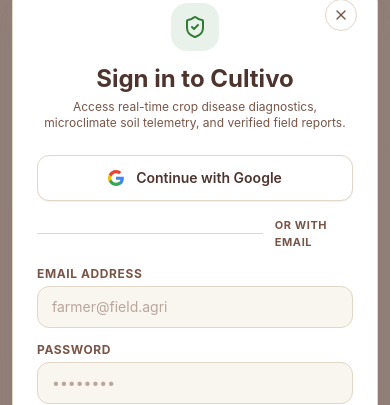
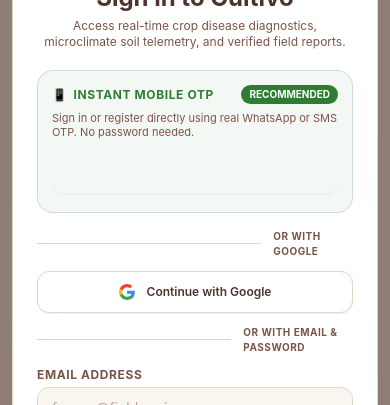
Before and after one commit to soumith-64/Cultio, a Next.js app: page / in a window 390 px wide. Both pictures are taken after a click on the button "AI Scan". Shown: the part 139-544 px from the top of the page. Built offline with nearby package versions, Linux system fonts and the light colour scheme; no server answers; the database is empty.

Commit message:
feat: integrate Phone.Email instant mobile OTP login and registration

```diff
--- /dev/null
+++ b/src/app/api/auth/phone-verify/route.ts
@@ -0,0 +1,70 @@
+import { NextRequest, NextResponse } from 'next/server';
+
+/**
+ * CULTIVO — Phone.Email OTP Verification API
+ * Verifies the authenticated user_json_url returned by Phone.Email gateway
+ * and extracts the verified country code and phone number.
+ */
+
+export async function POST(req: NextRequest) {
+  try {
+    const body = await req.json();
+    const { user_json_url } = body;
+
+    if (!user_json_url || typeof user_json_url !== 'string') {
+      return NextResponse.json(
+        { success: false, error: 'Missing or invalid user_json_url' },
+        { status: 400 }
+      );
+    }
+
+    // Security check: ensure URL points to official phone.email authentication endpoint
+    const parsedUrl = new URL(user_json_url);
+    if (!parsedUrl.hostname.endsWith('phone.email')) {
+      return NextResponse.json(
+        { success: false, error: 'Unauthorized verification URL origin' },
+        { status: 403 }
+      );
+    }
+
+    // Fetch the authenticated JSON profile from phone.email
+    const response = await fetch(user_json_url, {
+      method: 'GET',
+      headers: {
+        'Accept': 'application/json',
+      },
+    });
+
+    if (!response.ok) {
+      return NextResponse.json(
+        { success: false, error: `Failed to retrieve authenticated phone record: ${response.statusText}` },
+        { status: 502 }
+      );
+    }
+
+    const data = await response.json();
+
+    // Extract authenticated parameters from phone.email JSON
+    const countryCode = data.user_country_code || '+91';
+    const rawPhone = data.user_phone_number || '';
+    const fullPhone = `${countryCode} ${rawPhone}`.trim();
+    const firstName = data.user_first_name || '';
+    const lastName = data.user_last_name || '';
+    const fullName = `${firstName} ${lastName}`.trim();
+    const displayName = fullName || `Farmer ${rawPhone ? rawPhone.slice(-4) : 'User'}`;
+
+    return NextResponse.json({
+      success: true,
+      phone: fullPhone,
+      countryCode,
+      phoneNumber: rawPhone,
+      displayName,
+    });
+  } catch (err: any) {
+    console.error('[PhoneVerify API] Error:', err);
+    return NextResponse.json(
+      { success: false, error: err.message || 'Internal server error during phone verification' },
+      { status: 500 }
+    );
+  }
+}
--- a/src/components/auth/AuthModal.tsx
+++ b/src/components/auth/AuthModal.tsx
@@ -4,7 +4,8 @@
 import { useAuth } from '@/context/AuthContext';
 import { Button } from '@/components/ui/Button';
 import { UserRole } from '@/types';
-import { X, Mail, ShieldCheck, Lock, User, Briefcase, Award, Building, ArrowRight } from 'lucide-react';
+import { X, Mail, ShieldCheck, Lock, User, Briefcase, Award, Building, ArrowRight, CheckCircle2 } from 'lucide-react';
+import { PhoneEmailButton } from './PhoneEmailButton';
 
 interface AuthModalProps {
   initialRole?: UserRole;
@@ -17,6 +18,7 @@
     signInWithGoogle,
     signInWithEmail,
     signUpWithEmail,
+    loginWithPhoneEmail,
     isLoading,
   } = useAuth();
 
@@ -25,6 +27,8 @@
   const [email, setEmail] = useState('');
   const [password, setPassword] = useState('');
   const [displayName, setDisplayName] = useState('');
+  const [isVerifyingPhone, setIsVerifyingPhone] = useState(false);
+  const [phoneSuccessMsg, setPhoneSuccessMsg] = useState<string | null>(null);
 
   // Expert-specific registration fields
   const [specialization, setSpecialization] = useState('Plant Pathology & Crop Health');
@@ -45,6 +49,24 @@
     const res = await signInWithGoogle(role);
     if (!res.success && res.error) {
       setErrorMsg(res.error);
+    }
+  };
+
+  const handlePhoneSuccess = async (userJsonUrl: string) => {
+    setIsVerifyingPhone(true);
+    setErrorMsg(null);
+    setPhoneSuccessMsg('Phone verified! Fetching authenticated profile...');
+    try {
+      const res = await loginWithPhoneEmail(userJsonUrl);
+      if (!res.success && res.error) {
+        setErrorMsg(res.error);
+        setPhoneSuccessMsg(null);
+      }
+    } catch {
+      setErrorMsg('Failed to complete phone login. Please try again.');
+      setPhoneSuccessMsg(null);
+    } finally {
+      setIsVerifyingPhone(false);
     }
   };
 
@@ -94,7 +116,7 @@
         </button>
 
         {/* Modal Header */}
-        <div className="text-center mb-6">
+        <div className="text-center mb-5">
           <div className="w-12 h-12 bg-[#2E7D32]/10 text-[#2E7D32] rounded-2xl flex items-center justify-center mx-auto mb-3">
             <ShieldCheck className="w-6 h-6" />
           </div>
@@ -112,11 +134,45 @@
           </div>
         )}
 
+        {/* Phone.Email Instant OTP Sign In / Register */}
+        <div className="p-3.5 rounded-2xl bg-[#2E7D32]/5 border border-[#2E7D32]/20 mb-4 space-y-2">
+          <div className="flex items-center justify-between">
+            <span className="text-xs font-bold uppercase tracking-wider text-[#2E7D32] flex items-center gap-1.5">
+              <span>📱</span>
+              <span>Instant Mobile OTP</span>
+            </span>
+            <span className="text-[10px] font-bold uppercase px-2 py-0.5 rounded-full bg-[#2E7D32] text-white">
+              Recommended
+            </span>
+          </div>
+          <p className="text-[11px] text-[#795548] leading-tight">
+            Sign in or register directly using real WhatsApp or SMS OTP. No password needed.
+          </p>
+          <PhoneEmailButton
+            clientId="13311688567845248231"
+            onSuccess={handlePhoneSuccess}
+            disabled={isLoading || isVerifyingPhone}
+          />
+          {phoneSuccessMsg && (
+            <div className="p-2.5 rounded-xl bg-[#2E7D32]/15 border border-[#2E7D32]/30 text-[#2E7D32] text-xs font-bold flex items-center gap-1.5 animate-fadeIn">
+              <CheckCircle2 className="w-4 h-4 text-[#2E7D32]" />
+              <span>{phoneSuccessMsg}</span>
+            </div>
+          )}
+        </div>
+
+        <div className="relative my-3 flex items-center justify-center">
+          <div className="border-t border-[#E0D7C6] w-full" />
+          <span className="bg-[#FFFFFF] px-3 text-[10px] uppercase tracking-wider text-[#795548] font-bold">
+            Or with Google
+          </span>
+        </div>
+
         {/* Primary Google Auth */}
         <button
           onClick={handleGoogleAuth}
-          disabled={isLoading}
-          className="w-full flex items-center justify-center gap-3 py-3 px-4 rounded-xl border border-[#E0D7C6] bg-[#FFFFFF] hover:bg-[#F9F6F0] text-[#4E342E] font-semibold text-sm shadow-2xs transition-all cursor-pointer min-h-[46px]"
+          disabled={isLoading || isVerifyingPhone}
+          className="w-full flex items-center justify-center gap-3 py-2.5 px-4 rounded-xl border border-[#E0D7C6] bg-[#FFFFFF] hover:bg-[#F9F6F0] text-[#4E342E] font-semibold text-xs shadow-2xs transition-all cursor-pointer min-h-[42px]"
         >
           <svg className="w-4 h-4" viewBox="0 0 24 24">
             <path
@@ -139,10 +195,10 @@
           <span>Continue with Google</span>
         </button>
 
-        <div className="relative my-4 flex items-center justify-center">
+        <div className="relative my-3 flex items-center justify-center">
           <div className="border-t border-[#E0D7C6] w-full" />
-          <span className="bg-[#FFFFFF] px-3 text-[11px] uppercase tracking-wider text-[#795548] font-bold">
-            Or with email
+          <span className="bg-[#FFFFFF] px-3 text-[10px] uppercase tracking-wider text-[#795548] font-bold">
+            Or with email & password
           </span>
         </div>
 
--- /dev/null
+++ b/src/components/auth/PhoneEmailButton.tsx
@@ -0,0 +1,45 @@
+'use client';
+
+import React, { useEffect, useRef } from 'react';
+
+interface PhoneEmailButtonProps {
+  clientId?: string;
+  onSuccess: (userJsonUrl: string) => void;
+  disabled?: boolean;
+}
+
+export const PhoneEmailButton: React.FC<PhoneEmailButtonProps> = ({
+  clientId = '13311688567845248231',
+  onSuccess,
+  disabled = false,
+}) => {
+  const containerRef = useRef<HTMLDivElement>(null);
+
+  useEffect(() => {
+    // Register the global phoneEmailListener expected by phone.email gateway
+    (window as any).phoneEmailListener = function (userObj: { user_json_url: string }) {
+      if (userObj && userObj.user_json_url) {
+        onSuccess(userObj.user_json_url);
+      }
+    };
+
+    // Inject the script directly inside the container as specified by Phone.Email documentation
+    if (containerRef.current) {
+      containerRef.current.innerHTML = '';
+      const script = document.createElement('script');
+      script.src = 'https://www.phone.email/sign_in_button_v1.js';
+      script.async = true;
+      containerRef.current.appendChild(script);
+    }
+  }, [onSuccess]);
+
+  return (
+    <div className={`w-full flex items-center justify-center my-1 ${disabled ? 'opacity-50 pointer-events-none' : ''}`}>
+      <div
+        ref={containerRef}
+        className="pe_signin_button flex items-center justify-center w-full min-h-[46px] rounded-xl overflow-hidden shadow-2xs hover:shadow-sm transition-all"
+        data-client-id={clientId}
+      />
+    </div>
+  );
+};
--- a/src/context/AuthContext.tsx
+++ b/src/context/AuthContext.tsx
@@ -45,6 +45,7 @@
   ) => Promise<{ success: boolean; error?: string }>;
   sendPhoneOtp: (phoneNumber: string) => Promise<{ success: boolean; error?: string }>;
   verifyPhoneOtp: (code: string) => Promise<{ success: boolean; error?: string }>;
+  loginWithPhoneEmail: (userJsonUrl: string) => Promise<{ success: boolean; error?: string }>;
   selectRole: (role: UserRole) => Promise<void>;
   verifyAndElevateExpert: (keyOrId: string) => Promise<{ success: boolean; error?: string }>;
   updateUserProfile: (updates: Partial<UserProfile>) => Promise<void>;
@@ -419,6 +420,54 @@
     }
   };
 
+  // Real Phone.Email Gateway OTP Verification & Authentication
+  const loginWithPhoneEmail = async (userJsonUrl: string): Promise<{ success: boolean; error?: string }> => {
+    setIsLoading(true);
+    try {
+      const res = await fetch('/api/auth/phone-verify', {
+        method: 'POST',
+        headers: { 'Content-Type': 'application/json' },
+        body: JSON.stringify({ user_json_url: userJsonUrl }),
+      });
+
+      const data = await res.json();
+      if (!data.success) {
+        return { success: false, error: data.error || 'Phone OTP verification failed.' };
+      }
+
+      const isApproved = isApprovedExpertEmail(data.phone) || isApprovedExpertEmail(data.phoneNumber);
+      const assignedRole: UserRole = isApproved ? 'expert' : 'farmer';
+
+      const phoneProfile: UserProfile = {
+        uid: `phone_${data.phoneNumber || Date.now()}`,
+        email: null,
+        displayName: data.displayName || `Farmer ${data.phoneNumber ? data.phoneNumber.slice(-4) : 'User'}`,
+        photoURL: null,
+        phoneNumber: data.phone,
+        role: assignedRole,
+        isAccreditedExpert: isApproved,
+        createdAt: new Date().toISOString(),
+      };
+
+      if (isFirebaseConfigured && db) {
+        try {
+          await setDoc(doc(db, 'users', phoneProfile.uid), phoneProfile, { merge: true });
+        } catch (err) {
+          console.warn('[AuthContext] Firestore phone user write warning:', err);
+        }
+      }
+
+      persistUser(phoneProfile);
+      setShowAuthModal(false);
+      return { success: true };
+    } catch (err: any) {
+      console.error('[AuthContext] Phone login error:', err);
+      return { success: false, error: err.message || 'Phone verification failed.' };
+    } finally {
+      setIsLoading(false);
+    }
+  };
+
   // Only approved identities or accredited keys can act as experts
   const isApprovedExpert = Boolean(
     user && (
@@ -575,6 +624,7 @@
         signUpWithEmail,
         sendPhoneOtp,
         verifyPhoneOtp,
+        loginWithPhoneEmail,
         selectRole,
         verifyAndElevateExpert,
         updateUserProfile,
```
